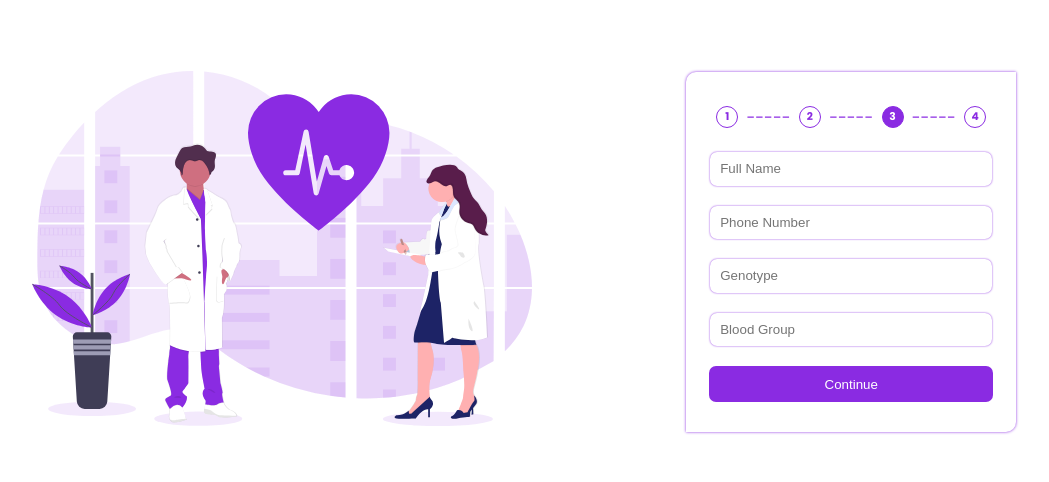
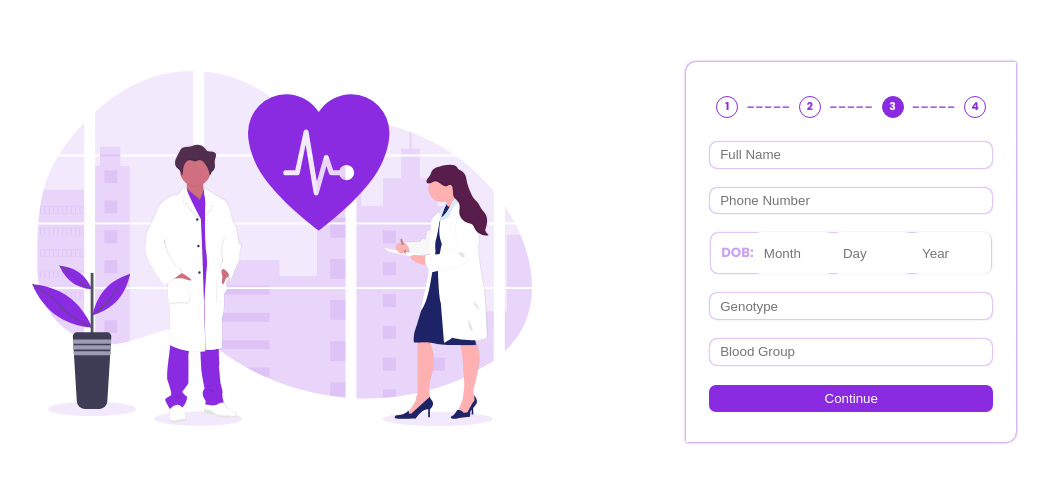
Before and after one commit to Abkels/lyfeCare, a React (Create React App) app: page /usersignup2 in a window 1280 px wide. Shown: the part 148-630 px from the top of the page, without its empty margins (96-1145 px from the left). Built offline with nearby package versions, Linux system fonts and the light colour scheme.

Commit message:
add new yup models

```diff
--- a/package.json
+++ b/package.json
@@ -15,6 +15,7 @@
     "@types/node": "^16.18.16",
     "@types/react": "^18.0.28",
     "@types/react-dom": "^18.0.11",
+    "@types/react-loader-spinner": "^4.0.0",
     "@types/react-router-dom": "^5.3.3",
     "@types/react-scroll": "^1.8.6",
     "@types/redux-persist": "^4.3.1",
@@ -28,6 +29,7 @@
     "react-dom": "^18.2.0",
     "react-hook-form": "^7.43.7",
     "react-icons": "^4.8.0",
+    "react-loader-spinner": "^5.3.4",
     "react-otp-input": "^3.0.0",
     "react-query": "^3.39.3",
     "react-redux": "^8.0.5",
--- a/src/App.tsx
+++ b/src/App.tsx
@@ -13,13 +13,7 @@ function App() {
 
   return (
     <>
-      <div>
-        {typeof getUser?.fullName === "string" ? (
-          <DashBoardRoute />
-        ) : (
-          <HomeRoutes />
-        )}
-      </div>
+      <div>{typeof getUser?.email === "string" ? <DashBoardRoute /> : <HomeRoutes />}</div>
 
       <div>
         {typeof consultant?.name === "string" ? <ConsultRoutes /> : null}
--- a/src/Components/Auth/Signin.tsx
+++ b/src/Components/Auth/Signin.tsx
@@ -52,7 +52,6 @@ const Signin = () => {
     posting.mutate(data);
 
     // reset();
-    // navigate("/dashboardhome");
 
     Swal.fire({
       title: "Signed in successfully",
@@ -65,9 +64,6 @@ const Signin = () => {
       },
     });
   });
-
-  const user = useAppSelector((state) => state?.currentUser);
-  // console.log("herr", user?.fullName);
 
   return (
     <>
--- a/src/Components/Auth/userSignUp2.tsx
+++ b/src/Components/Auth/userSignUp2.tsx
@@ -1,4 +1,4 @@
-import React from 'react';
+import React from "react";
 import styled from "styled-components";
 import pic from "../Images/sign-up.svg";
 import * as yup from "yup";
@@ -8,14 +8,12 @@ import { useForm } from "react-hook-form";
 import { useMutation } from "@tanstack/react-query";
 import { UseAppDispach, useAppSelector } from "../Global/Store";
 import { User } from "../Global/ReduxState";
-import { userSignup2 } from '../Api/Api';
-import { UserData } from '../interface/interface';
+import { userSignup2 } from "../Api/Api";
+import { UserData } from "../interface/interface";
 import axios from "axios";
 import Swal from "sweetalert2";
 
-
 const lifeUrl = "https://codecrusaderslifecare.onrender.com/api";
-
 
 const UserSignUp2 = () => {
   const dispatch = UseAppDispach();
@@ -29,6 +27,9 @@ const UserSignUp2 = () => {
       phoneNumber: yup.string().required(),
       genotype: yup.string().required(),
       bloodGroup: yup.string().required(),
+      dateOfBirth_month: yup.string().required(),
+      dateOfBirth_day: yup.string().required(),
+      dateOfBirth_year: yup.string().required(),
     })
     .required();
 
@@ -43,13 +44,9 @@ const UserSignUp2 = () => {
     resolver: yupResolver(schema),
   });
 
-
   const onSubmit = handleSubmit(async (data) => {
     await axios
-      .patch(
-        `${lifeUrl}/pagetworegister/${getUser?._id}`,
-        data
-      )
+      .patch(`${lifeUrl}/pagetworegister/${getUser?._id}`, data)
       .then((res) => {
         Swal.fire({
           title: "loading next page...",
@@ -61,30 +58,27 @@ const UserSignUp2 = () => {
             navigate("/usersignup3");
           },
         });
-      })
-
       });
-
+  });
 
   return (
     <div>
       <Body>
         <Hold>
-
           <Right>
             <RightImg src={pic} />
           </Right>
 
-
           <Left>
             <Form onSubmit={onSubmit}>
-
               <Seq>
                 <SeqNum>1</SeqNum>
                 <div> ----- </div>
                 <SeqNum>2</SeqNum>
                 <div> ----- </div>
-                <SeqNum style={{color:"white", backgroundColor:"#8A2BE2"}}>3</SeqNum>
+                <SeqNum style={{ color: "white", backgroundColor: "#8A2BE2" }}>
+                  3
+                </SeqNum>
                 <div> ----- </div>
                 <SeqNum>4</SeqNum>
               </Seq>
@@ -92,33 +86,96 @@ const UserSignUp2 = () => {
               <Input
                 type="text"
                 placeholder="Full Name"
-              {...register("fullName")} />
+                {...register("fullName")}
+              />
 
               <Input
                 type="number"
                 placeholder="Phone Number"
-              {...register("phoneNumber")} />
+                {...register("phoneNumber")}
+              />
 
-            <Input type="text" placeholder="Genotype"
-              {...register("genotype")} />
+              <Birth>
+                <h5 style={{ width: "" }}>DOB:</h5>
 
+                <Input
+                  style={{
+                    width: "26%",
+                    boxShadow: "none",
+                    margin: "0",
+                    outline: "0",
+                  }}
+                  type="text"
+                  placeholder="Month"
+                  maxLength={3}
+                  {...register("dateOfBirth_month")}
+                />
 
-            <Input type="text" placeholder="Blood Group"
-              {...register("bloodGroup")}  />
+                <Input
+                  style={{
+                    width: "26%",
+                    boxShadow: "none",
+                    margin: "0",
+                    outline: "0",
+                  }}
+                  type="number"
+                  placeholder="Day"
+                  maxLength={2}
+                  {...register("dateOfBirth_day")}
+                />
+
+                <Input
+                  style={{
+                    width: "26%",
+                    boxShadow: "none",
+                    margin: "0",
+                    outline: "0",
+                  }}
+                  type="number"
+                  placeholder="Year"
+                  maxLength={4}
+                  {...register("dateOfBirth_year")}
+                />
+              </Birth>
+
+              <Input
+                type="text"
+                placeholder="Genotype"
+                {...register("genotype")}
+              />
+
+              <Input
+                type="text"
+                placeholder="Blood Group"
+                {...register("bloodGroup")}
+              />
 
               <Button type="submit">Continue</Button>
-
             </Form>
           </Left>
-
         </Hold>
       </Body>
-
     </div>
-  )
+  );
 };
 
 export default UserSignUp2;
+
+const Birth = styled.div`
+  width: 100%;
+  height: 40px;
+  box-shadow: 0 0 2px #8a2be2;
+  margin-bottom: 20px;
+  border-radius: 7px;
+  padding-left: 10px;
+  display: flex;
+  align-items: center;
+  justify-content: center;
+
+  h5 {
+    color: #892be271;
+  }
+`;
 
 const SeqNum = styled.h6`
   width: 20px;
@@ -139,8 +196,8 @@ justify-content: space-between;
   align-items: center;
   margin-bottom: 20px;
 
-div{
-color: #8A2BE2;
+  div {
+    color: #8a2be2;
   }
 `;
 
@@ -160,7 +217,7 @@ const Right = styled.div`
 const Button = styled.button`
   width: 105%;
   height: 45px;
-  background: #8A2BE2;
+  background: #8a2be2;
   color: white;
   border: none;
   border-radius: 7px;
@@ -168,8 +225,8 @@ const Button = styled.button`
   transition: all 350ms;
   :hover {
     background-color: transparent;
-    border: 1px solid #8A2BE2;
-    color: #8A2BE2;
+    border: 1px solid #8a2be2;
+    color: #8a2be2;
   }
 `;
 
@@ -178,7 +235,7 @@ const Input = styled.input`
   width: 100%;
   height: 40px;
   border: none;
-  box-shadow: 0 0 2px #8A2BE2;
+  box-shadow: 0 0 2px #8a2be2;
   margin-bottom: 20px;
   border-radius: 7px;
   padding-left: 10px;
@@ -198,8 +255,8 @@ const Input = styled.input`
 
 const Form = styled.form`
   width: 270px;
-  height: 300px;
-  box-shadow: 0 0 3px #8A2BE2;
+  height: 320px;
+  box-shadow: 0 0 3px #8a2be2;
   border-radius: 10px 0 10px 0;
   padding: 30px;
   //   padding-right: 40px;
--- a/src/Components/Dashboard/DashHome/DashHomeComp.tsx
+++ b/src/Components/Dashboard/DashHome/DashHomeComp.tsx
@@ -1,10 +1,12 @@
 /** @format */
 
-import React from "react";
+import React, { useEffect } from "react";
 import DashHome1 from "./DashHome1";
 import DashHomeTrans from "./DashHomeTrans";
 
 const DashHomeComp = () => {
+
+
   return (
     <>
       <DashHome1 />
--- a/src/Components/Global/ReduxState.tsx
+++ b/src/Components/Global/ReduxState.tsx
@@ -18,11 +18,11 @@ const ReduxState = createSlice({
       state.currentUser = payload;
     },
 
-    Consultant: (state, {payload}: PayloadAction<consultData>) => {
+    Consultant: (state, { payload }: PayloadAction<consultData>) => {
       state.consultUser = null;
     },
 
-    Hospital: (state, {payload}: PayloadAction<hospitalData>) => {
+    Hospital: (state, { payload }: PayloadAction<hospitalData>) => {
       state.hospitalUser = payload;
     },
 
--- /dev/null
+++ b/src/Components/Home/Loading/IsLoading.tsx
@@ -0,0 +1,36 @@
+import React from "react";
+import styled from "styled-components";
+import { FallingLines } from "react-loader-spinner";
+
+const IsLoading = () => {
+  return (
+    <div>
+      <Main>
+        <FallingLines
+          color="#8A2BE2"
+          width="100"
+          visible={true}
+          ariaLabel="falling-lines-loading"
+        />
+        <p>Loading...</p>
+      </Main>
+    </div>
+  );
+};
+
+export default IsLoading;
+
+const Main = styled.div`
+  width: 100%;
+  height: 100vh;
+  display: flex;
+  flex-direction: column;
+  justify-content: center;
+  align-items: center;
+
+  p {
+    color: #8a2be2;
+    font-size: 17px;
+    font-weight: 600;
+  }
+`;
--- a/src/Components/Routes/HomeRoutes.tsx
+++ b/src/Components/Routes/HomeRoutes.tsx
@@ -1,16 +1,18 @@
-import React, { useState } from "react";
+import React, { lazy, useState } from "react";
 import { useRoutes } from "react-router-dom";
 import ChooseSignUp from "../Auth/ChooseSignUp";
 import ConsultantSignUp from "../Auth/ConsultantSignUp";
 import HospitalSignUp from "../Auth/HospitalSignUp";
-import Signin from "../Auth/Signin";
-import SignUp from "../Auth/SignUp";
 import ComingSoon from "../BloodDonation/ComingSoon";
-import LandingPage from "../Home/LandingPage";
-import UserSignUp2 from "../Auth/userSignUp2";
-import InputOTP from "../Auth/InputOTP";
-import UserSignUp3 from "../Auth/UserSignUp3";
+// import LandingPage from "../Home/LandingPage";
 import ConsultantSignUp2 from "../Auth/ConsultantSignup2";
+
+const LandingPage = lazy(() => import("../Home/LandingPage"));
+const SignUp = lazy(() => import("../Auth/SignUp"));
+const UserSignUp2 = lazy(() => import("../Auth/userSignUp2"));
+const UserSignUp3 = lazy(() => import("../Auth/UserSignUp3"));
+const Signin = lazy(() => import("../Auth/Signin"));
+const InputOTP = lazy(() => import("../Auth/InputOTP"));
 
 const HomeRoutes = () => {
   const element = useRoutes([
```
Also changed, not shown: src/Components/Dashboard/DashSiderBar.tsx (+49 -19 lines), src/Components/Routes/DashBoardRoute.tsx (+6 -24 lines), src/index.tsx (+4 -4 lines), 1 other file (tests, documents, lock files or other folders). Lines whose indentation alone changed are shown as unchanged.
